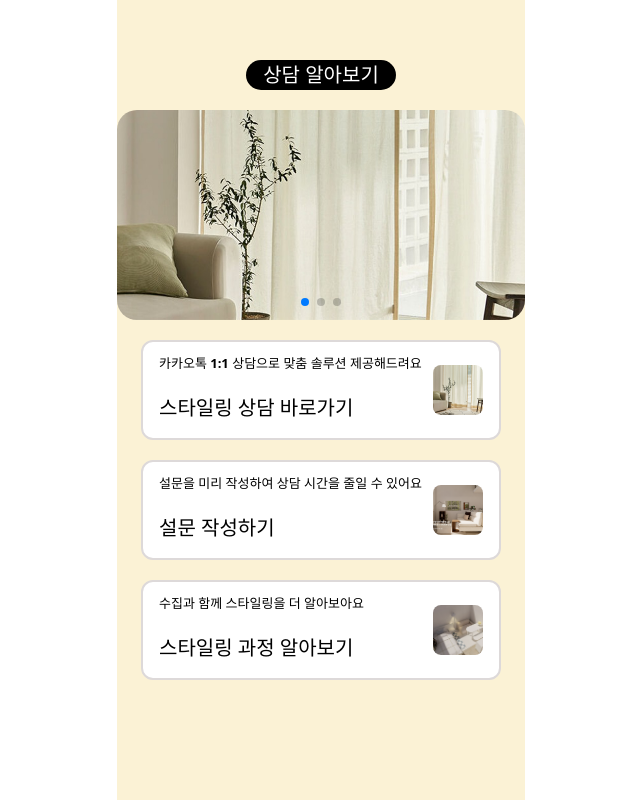
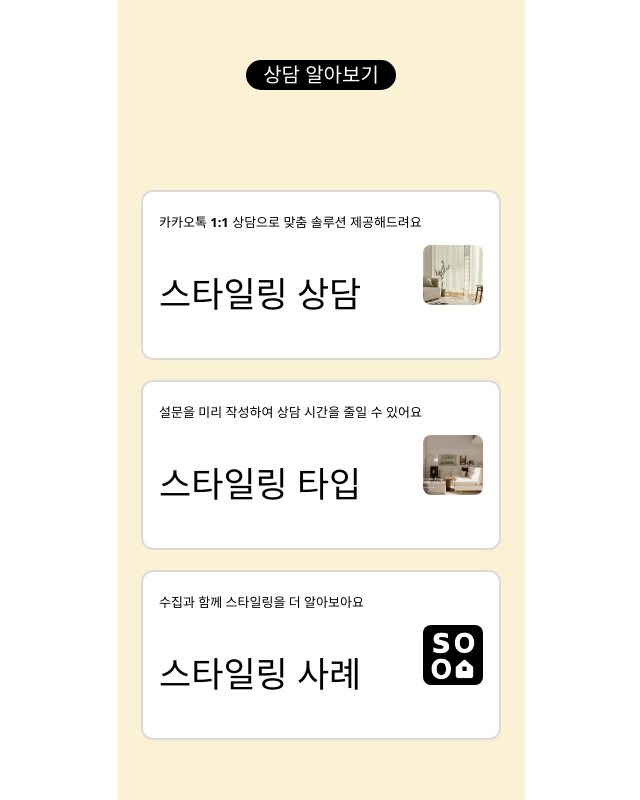
Before and after one commit to kimyiyoungg/Soozip_Test, a React (Vite) app: page /room-counsult in a window 1280 px wide. Shown: the whole page, without its empty margins (319-959 px from the left). Built offline with nearby package versions, Linux system fonts and the light colour scheme; a web font is replaced by a local one.

Commit message:
카드 css 변경

```diff
--- a/src/CardButton.tsx
+++ b/src/CardButton.tsx
@@ -34,7 +34,7 @@ export default function CardButton({
       style={{
         width: "100%",
         maxWidth: 360,
-        height: 100,
+        height: 170,
         borderRadius: 12,
         background: "#fff",
         border: `2px solid ${borderColor}`,
@@ -51,13 +51,13 @@ export default function CardButton({
         <p style={{ fontSize: 13, fontWeight: 600, color: "#000" }}>
           {subtitle}
         </p>
-        <p style={{ fontSize: 20, fontWeight: 600, color: "#000" }}>{title}</p>
+        <p style={{ fontSize: 35, fontWeight: 600, color: "#000" }}>{title}</p>
       </div>
       <img
         src={imgSrc}
         alt={title}
-        width={50}
-        height={50}
+        width={60}
+        height={60}
         style={{ borderRadius: 8, objectFit: "cover" }}
       />
     </button>
--- a/src/Home.jsx
+++ b/src/Home.jsx
@@ -61,14 +61,24 @@ export default function Home() {
             fontSize: 50,
             fontWeight: 800,
             color: "#000",
-            marginTop: 40,
-            background: "linear-gradient(transparent 60%, #f88d2f4D 0%)",
+            marginTop: 70,
           }}
         >
-          나의 집꾸 스타일은?
+          나의{" "}
+          <span
+            style={{
+              backgroundImage:
+                "linear-gradient(#f88d2f4D 0.5em, transparent 0)",
+              backgroundRepeat: "no-repeat",
+              backgroundSize: "100% 0.3em", // 형광펜 굵기
+              backgroundPosition: "0 0.5em", // 위치 조정 (글자 아래)
+            }}
+          >
+            집꾸 스타일
+          </span>
+          은?
         </p>
       </div>
-
       {/* 중앙 이미지 */}
       <img
         src="src/assets/bear3.png"
@@ -76,30 +86,29 @@ export default function Home() {
         style={{
           marginTop: "0rem", // 원하는 만큼 조절
           marginBottom: "3rem",
-          width: 400,
-          height: 400,
+          width: 360,
           objectFit: "cover",
         }}
       />
-
       {/* 하단 버튼 */}
       <button
         style={{
           width: "100%",
           maxWidth: 360,
-          height: 54,
+          height: 58,
           borderRadius: 12,
           background: "#000",
           border: "1px solid #ddd9d9",
           color: "#fff",
-          fontSize: 25,
+          fontSize: 30,
           fontWeight: 600,
           display: "flex",
           alignItems: "center",
           justifyContent: "center",
           cursor: "pointer",
+          marginTop: -20,
         }}
-        onClick={() => navigate("/RoombtiTest")}
+        onClick={() => navigate("/loading")}
       >
         방BTI 알아보기
       </button>
--- a/src/RoomConsult.jsx
+++ b/src/RoomConsult.jsx
@@ -5,31 +5,30 @@ import "swiper/css/pagination";
 import { Pagination } from "swiper/modules";
 import CardButton from "./CardButton.tsx";
 
-
 export default function RoomCounsult() {
   const [selectedId, setSelectedId] = useState(null);
 
   const cards = [
     {
       id: 1,
-      title: "스타일링 상담 바로가기",
+      title: "스타일링 상담",
       subtitle: "카카오톡 1:1 상담으로 맞춤 솔루션 제공해드려요",
       url: "https://open.kakao.com/o/sHCcxOnh",
       imgSrc: "src/assets/image1.jpg",
     },
     {
       id: 2,
-      title: "설문 작성하기",
+      title: "스타일링 타입",
       subtitle: "설문을 미리 작성하여 상담 시간을 줄일 수 있어요",
       url: "https://www.instagram.com/soozip.01/",
       imgSrc: "src/assets/image2.png",
     },
     {
       id: 3,
-      title: "스타일링 과정 알아보기",
+      title: "스타일링 사례",
       subtitle: "수집과 함께 스타일링을 더 알아보아요",
       url: "/styling-type",
-      imgSrc: "src/assets/image3.png",
+      imgSrc: "src/assets/soozip_logo.png",
     },
   ];
 
@@ -60,35 +59,10 @@ export default function RoomCounsult() {
           alignItems: "center",
           justifyContent: "center",
           marginTop: 60,
+          marginBottom: 80,
         }}
       >
         상담 알아보기
-      </div>
-      <div
-        style={{
-          width: "100%",
-          height: 210,
-          borderRadius: 20,
-          overflow: "hidden",
-          // marginBottom: "1rem",
-        }}
-      >
-        <Swiper
-          pagination={{ clickable: true }}
-          modules={[Pagination]}
-          slidesPerView={1}
-          style={{ height: "100%" }}
-        >
-          {cards.map((card, idx) => (
-            <SwiperSlide key={idx}>
-              <img
-                src={card.imgSrc}
-                alt={`slide-${idx}`}
-                style={{ width: "100%", height: "100%", objectFit: "cover" }}
-              />
-            </SwiperSlide>
-          ))}
-        </Swiper>
       </div>
 
       {cards.map((card) => (
@@ -97,79 +71,8 @@ export default function RoomCounsult() {
           {...card}
           selectedId={selectedId}
           setSelectedId={setSelectedId}
-
         />
       ))}
     </div>
   );
 }
-
-//   <div
-//     style={{
-//       width: 408,
-//       minHeight: 852,
-//       background: "#fbf2d5",
-//       display: "flex",
-//       flexDirection: "column",
-//       alignItems: "center",
-//       padding: "2rem 1rem",
-//       boxSizing: "border-box",
-//     }}
-//   >
-//     <div
-//       style={{
-//         background: "#000",
-//         color: "#fff",
-//         borderRadius: 30,
-//         padding: "0.5rem 1rem",
-//         marginBottom: "1rem",
-//         fontSize: 20,
-//         fontWeight: 600,
-//       }}
-//     >
-//       상담 알아보기
-//     </div>
-
-//     {/* 이미지 슬라이드 */}
-//     <div
-//       style={{
-//         width: "100%",
-//         height: 230,
-//         borderRadius: 20,
-//         overflow: "hidden",
-//         marginBottom: "1rem",
-//       }}
-//     >
-//       <Swiper pagination={{ clickable: true }} modules={[Pagination]}>
-//         {cards.map((card, idx) => (
-//           <SwiperSlide key={idx}>
-//             <img
-//               src={card.imgSrc}
-//               alt={`slide-${idx}`}
-//               style={{ width: "100%", height: "100%", objectFit: "cover" }}
-//             />
-//           </SwiperSlide>
-//         ))}
-//       </Swiper>
-//     </div>
-
-//     <div
-//       style={{
-//         display: "flex",
-//         flexDirection: "column",
-//         gap: "1rem",
-//         width: "100%",
-//       }}
-//     >
-//       {cards.map((card) => (
-//         <CardButton
-//           key={card.id}
-//           {...card}
-//           selectedId={selectedId}
-//           setSelectedId={setSelectedId}
-//         />
-//       ))}
-//     </div>
-//   </div>
-// );
-//}
```
